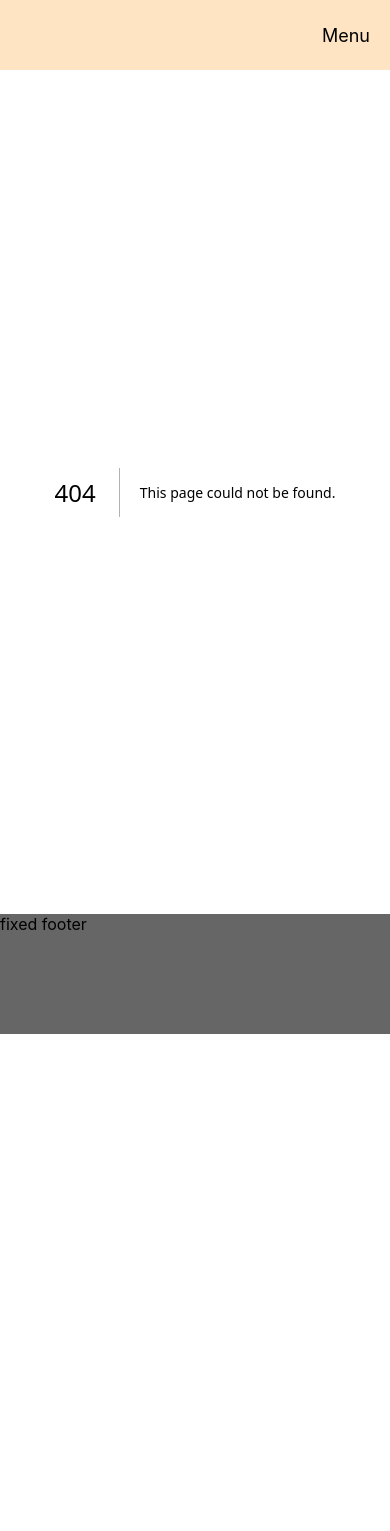
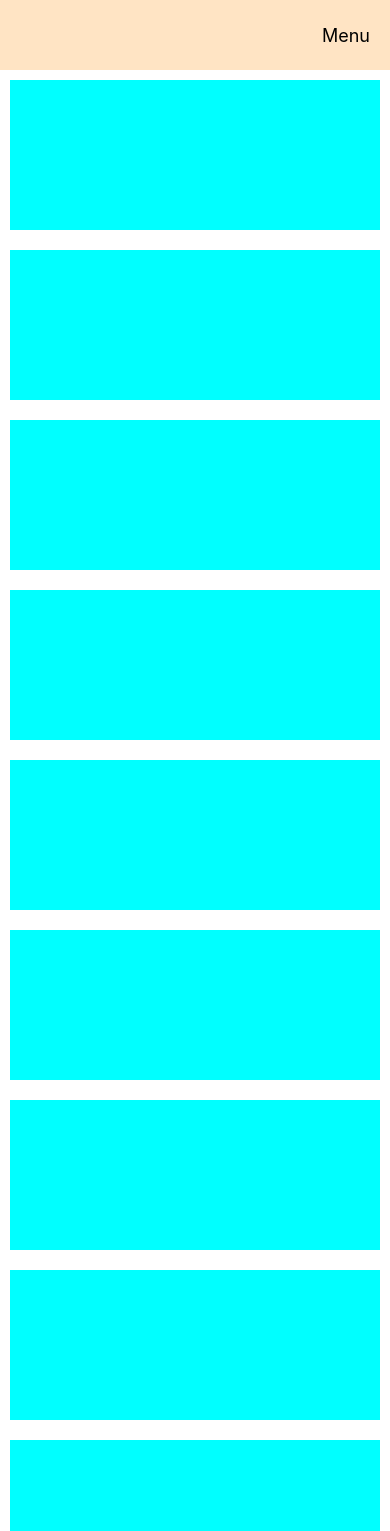
Before and after one commit to lehiep071191/learn-react-app, a Next.js app: page /product in a window 390 px wide. Before the commit this address had no page. Shown: the top 1531 px of the page. Before the commit the page ends 1034 px from the top, so only its background shows below. Built offline with nearby package versions, Linux system fonts and the light colour scheme.

Commit message:
responsive

```diff
--- a/https/api.ts
+++ b/https/api.ts
@@ -57,11 +57,13 @@ instanceAxios.interceptors.response.use(
           })
           .catch((e) => {
             Promise.reject(e);
+            alert(e.message);
           });
       } catch (e) {
         console.log(e);
       }
     }
+    alert(error);
   }
 );
 
@@ -86,6 +88,5 @@ export const httpPostRequest = async (url: string, params: any) => {
   if (token) {
     instanceAxios.defaults.headers.Authorization = `Bearer ${token}`;
   }
-  console.log(instanceAxios);
   return instanceAxios.post(url, params);
 };
--- a/pages/_app.tsx
+++ b/pages/_app.tsx
@@ -2,6 +2,7 @@ import "../styles/globals.css";
 import type { AppProps } from "next/app";
 import { Layout } from "../components/layout/Layout";
 import "../public/scss/header.scss";
+import "../public/scss/product.scss";
 import { FC } from "react";
 import { Provider } from "react-redux";
 import { store } from "../redux/store";
--- a/pages/api/hello.ts
+++ /dev/null
@@ -1,13 +0,0 @@
-// Next.js API route support: https://nextjs.org/docs/api-routes/introduction
-import type { NextApiRequest, NextApiResponse } from 'next'
-
-type Data = {
-  name: string
-}
-
-export default function handler(
-  req: NextApiRequest,
-  res: NextApiResponse<Data>
-) {
-  res.status(200).json({ name: 'John Doe' })
-}
--- /dev/null
+++ b/pages/product/index.tsx
@@ -0,0 +1,34 @@
+export default function handler() {
+  return (
+    <>
+      <div className="product">
+        <div className="container-product">
+          <div className="detail"></div>
+          <div className="detail"></div>
+          <div className="detail"></div>
+          <div className="detail"></div>
+          <div className="detail"></div>
+          <div className="detail"></div>
+          <div className="detail"></div>
+          <div className="detail"></div>
+          <div className="detail"></div>
+          <div className="detail"></div>
+          <div className="detail"></div>
+          <div className="detail"></div>
+          <div className="detail"></div>
+          <div className="detail"></div>
+          <div className="detail"></div>
+          <div className="detail"></div>
+          <div className="detail"></div>
+          <div className="detail"></div>
+          <div className="detail"></div>
+          <div className="detail"></div>
+          <div className="detail"></div>
+          <div className="detail"></div>
+          <div className="detail"></div>
+          <div className="detail"></div>
+        </div>
+      </div>
+    </>
+  );
+}
--- a/pages/sign-up/index.tsx
+++ b/pages/sign-up/index.tsx
@@ -9,7 +9,7 @@ import { useEffect } from "react";
 import Cookies from "universal-cookie";
 import * as Yup from "yup";
 import DatePickerInput from "../../components/forms/DatePickerInput";
-import { Formik, FormikHelpers, FormikValues, FormikProps } from "formik";
+import { Formik } from "formik";
 import { Button } from "@mui/material";
 
 const initialValue = {
--- /dev/null
+++ b/public/scss/product.scss
@@ -0,0 +1,25 @@
+.product {
+  padding: 10px;
+  .container-product {
+    max-width: 1150px;
+    margin: auto;
+    display: grid;
+    grid-template-columns: repeat(auto-fit, calc((100% - 60px) / 4));
+    grid-template-rows: repeat(4, 150px);
+    grid-gap: 20px;
+    @media (max-width: 920px) {
+      grid-template-columns: repeat(auto-fit, calc((100% - 40px) / 3));
+    }
+    @media (max-width: 720px) {
+      grid-template-columns: repeat(auto-fit, calc((100% - 20px) / 2));
+    }
+
+    @media (max-width: 540px) {
+      grid-template-columns: repeat(auto-fit, 100%);
+    }
+    .detail {
+      height: 150px;
+      background-color: aqua;
+    }
+  }
+}
```
